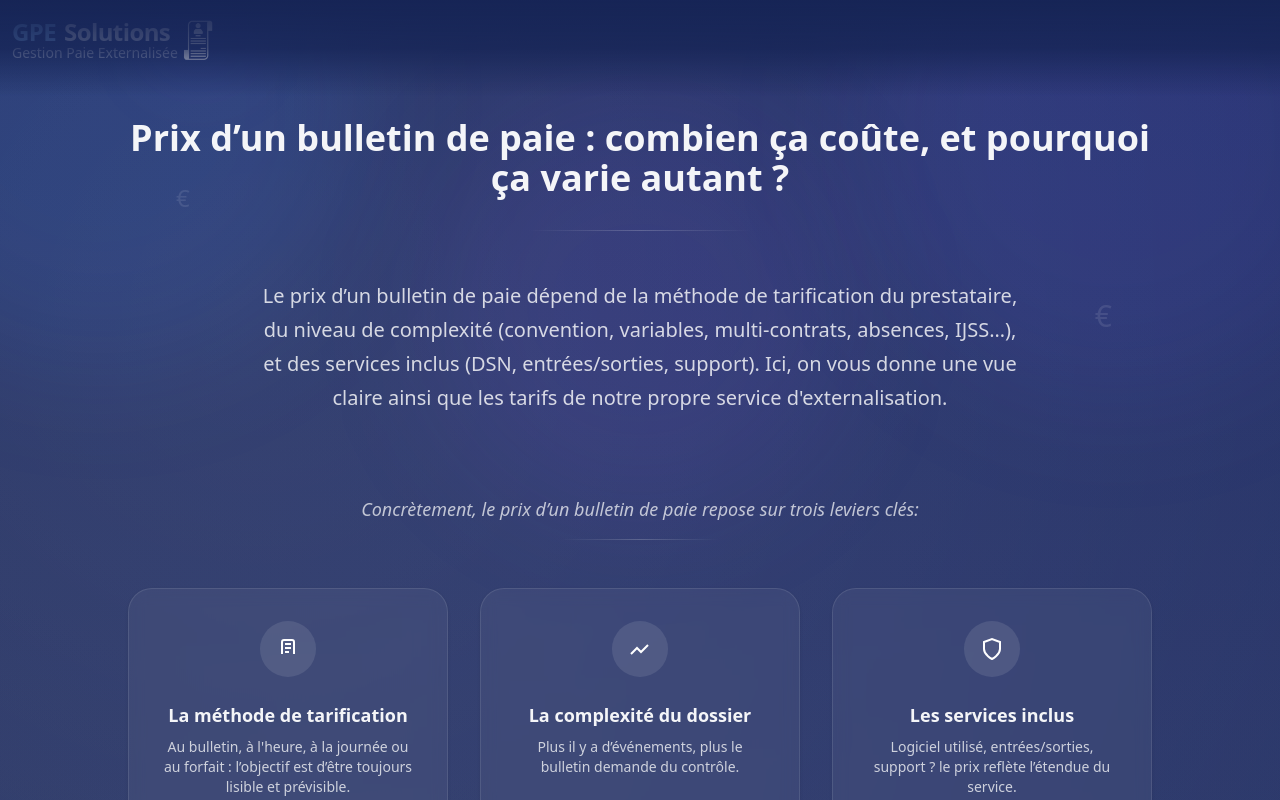
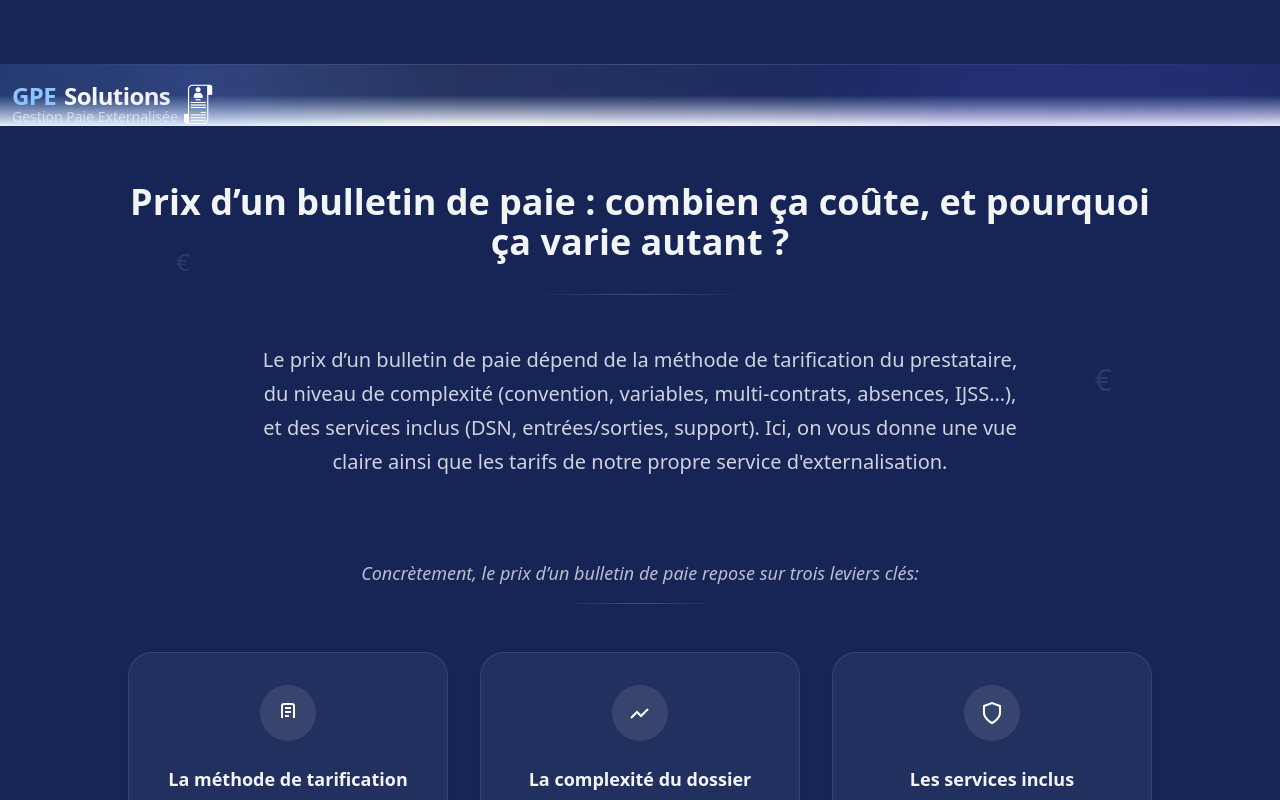
Before and after one commit to bassemshili3-cpu/gpe-solutions, a Next.js app: page /prix-bulletin-paie in a window 1280 px wide. Shown: the top 800 px of the page. Built offline with nearby package versions, Linux system fonts and the light colour scheme.

Commit message:
Update 7.3

```diff
--- a/app/prix-bulletin-paie/page.tsx
+++ b/app/prix-bulletin-paie/page.tsx
@@ -49,11 +49,11 @@ export default function PrixBulletinDePaiePage() {
         <ClearHashOnLoad />
 
         {/* WRAPPER */}
-
+       <div className="relative pt-16 bg-blue-950">
+  <div className="absolute top-0 left-0 right-0 h-16 bg-blue-950" />
         <div className="relative overflow-x-hidden overflow-y-visible bg-gradient-to-b from-blue-950 via-blue-950/90 to-white">
 
-         {/* Fondu haut iOS */}
-  <div className="pointer-events-none absolute top-0 left-0 right-0 h-24 bg-gradient-to-b from-blue-950 via-blue-950/80 to-transparent z-20" />
+
 
           {/* Mesh / aurora global */}
           <div className="pointer-events-none absolute inset-0">
@@ -97,8 +97,10 @@ export default function PrixBulletinDePaiePage() {
                   </div>
                 </div>
               </div>
+
             </div>
           </header>
+          </div>
 
           {/* HERO */}
           <section className="relative z-10 py-10 px-6 bg-transparent">
```
